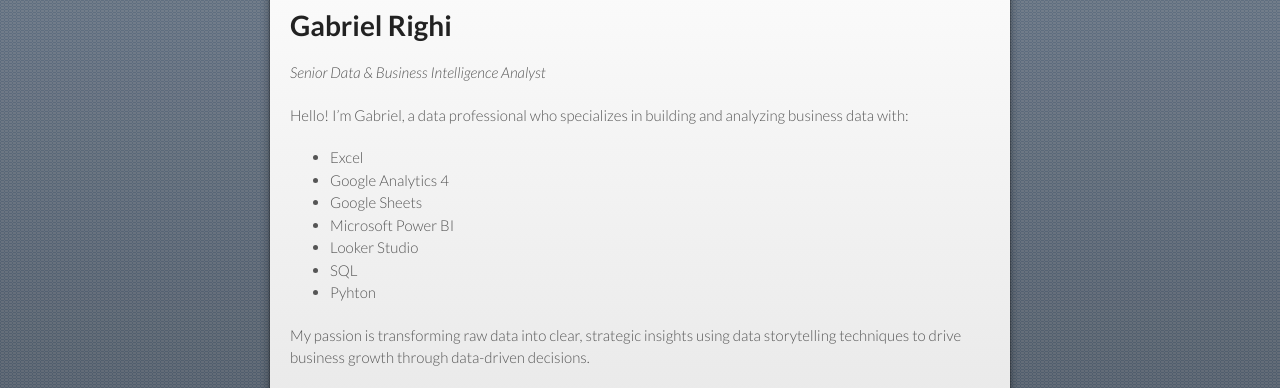
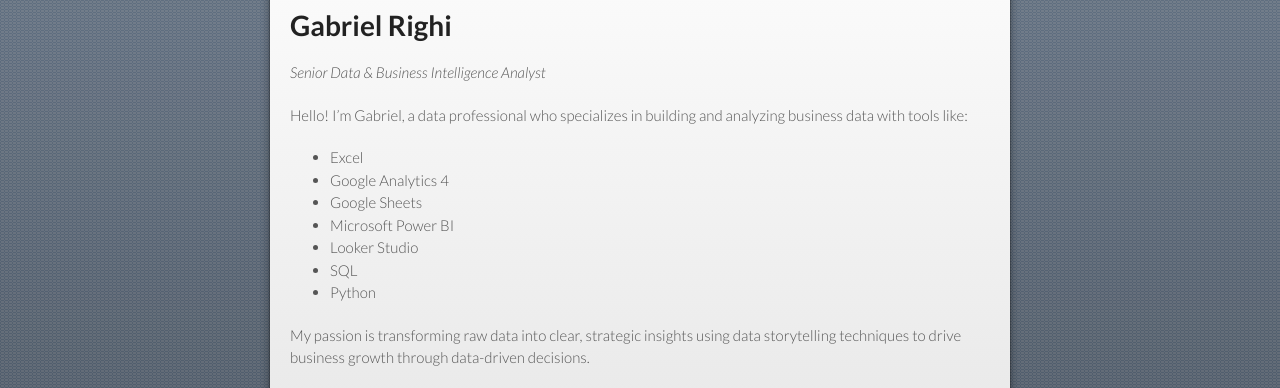
Before and after one commit to righi17/reprighi01, a Jekyll site: the page built from index.md, in a window 1280 px wide. Shown: the part 135-523 px from the top of the page. Built offline with Jekyll 4.4.1, drawn with Linux system fonts in a browser that asks for light colours; our own code applies the rules of GitHub Pages for plain Markdown files.

Commit message:
Update index.md

```diff
--- a/index.md
+++ b/index.md
@@ -1,14 +1,14 @@
 # Gabriel Righi
 _Senior Data & Business Intelligence Analyst_
 
-Hello! I'm Gabriel, a data professional who specializes in building and analyzing business data with:
+Hello! I'm Gabriel, a data professional who specializes in building and analyzing business data with tools like:
 * Excel
 * Google Analytics 4
 * Google Sheets
 * Microsoft Power BI
 * Looker Studio
 * SQL
-* Pyhton
+* Python
 
 My passion is transforming raw data into clear, strategic insights using data storytelling techniques to drive business growth through data-driven decisions.
 
```
